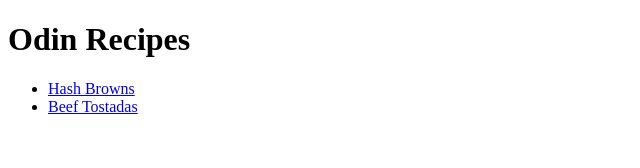
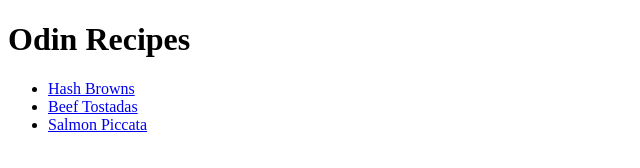
Before and after one commit to Jako-Bot/odin-recipes, a plain HTML site: page index.html in a window 1280 px wide. Shown: the whole page, without its empty margins (0-640 px from the left). Drawn offline with Linux system fonts and the light colour scheme.

Commit message:
Add recipe salmonpiccata link to index.html

```diff
--- a/index.html
+++ b/index.html
@@ -10,6 +10,7 @@
         <ul>
             <li><a href="recipes/hashbrowns.html">Hash Browns</a></li>
             <li><a href="recipes/tostadas.html">Beef Tostadas</a></li>
+            <li><a href="recipes/salmonpiccata.html">Salmon Piccata</a></li>
         </ul>
     </body>
 
```
